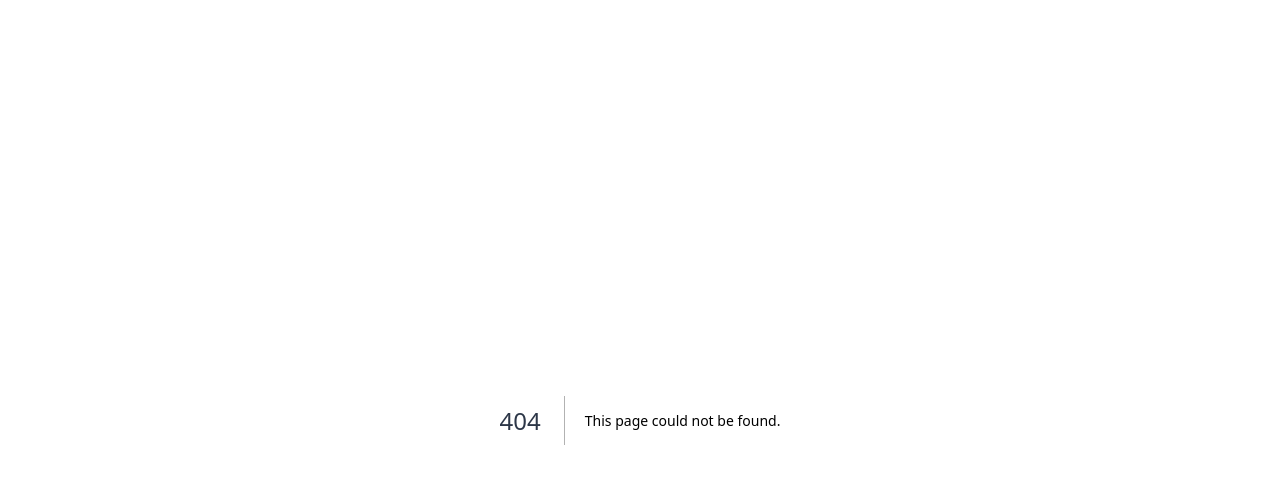
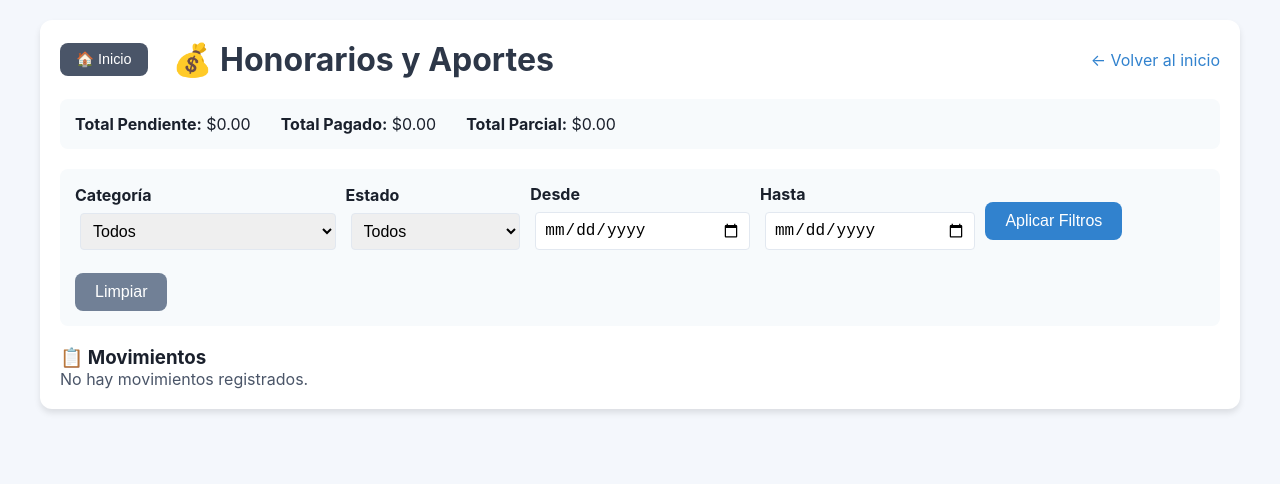
Before and after one commit to MatiasW380/sistema-estudio-juridico, a Next.js app: page /honorarios in a window 1280 px wide. Before the commit this address had no page. Shown: the top 484 px of the page. Built offline with nearby package versions, Linux system fonts and the light colour scheme.

Commit message:
Create honorarios.js

```diff
--- /dev/null
+++ b/pages/honorarios.js
@@ -0,0 +1,190 @@
+// pages/honorarios.js
+// Página de gestión de honorarios y aportes
+
+import { useState, useEffect } from 'react';
+import { useRouter } from 'next/router';
+import BotonInicio from '../components/BotonInicio';
+import { getFinanzas, getResumenFinanzas } from '../lib/googleSheets';
+
+export async function getServerSideProps() {
+  try {
+    const finanzas = await getFinanzas();
+    const resumen = await getResumenFinanzas();
+    return { props: { finanzas: finanzas || [], resumen: resumen || {} } };
+  } catch (error) {
+    console.error('Error al cargar finanzas:', error);
+    return { props: { finanzas: [], resumen: {} } };
+  }
+}
+
+export default function HonorariosPage({ finanzas: finanzasIniciales, resumen: resumenInicial }) {
+  const [finanzas, setFinanzas] = useState(finanzasIniciales);
+  const [filtroCategoria, setFiltroCategoria] = useState('Todos');
+  const [filtroEstado, setFiltroEstado] = useState('Todos');
+  const [fechaInicio, setFechaInicio] = useState('');
+  const [fechaFin, setFechaFin] = useState('');
+  const [resumen, setResumen] = useState(resumenInicial);
+  const router = useRouter();
+
+  const categorias = ['Todos', 'Honorarios', 'Caja_Abogados', 'Colegio_Abogados'];
+  const estados = ['Todos', 'Pendiente', 'Pagado', 'Parcial'];
+
+  const aplicarFiltros = async () => {
+    try {
+      const params = new URLSearchParams();
+      if (filtroCategoria !== 'Todos') params.append('categoria', filtroCategoria);
+      if (filtroEstado !== 'Todos') params.append('estado', filtroEstado);
+      if (fechaInicio) params.append('fechaInicio', fechaInicio);
+      if (fechaFin) params.append('fechaFin', fechaFin);
+
+      const response = await fetch(`/api/finanzas?${params.toString()}`);
+      const data = await response.json();
+      if (data.finanzas) {
+        setFinanzas(data.finanzas);
+      }
+
+      // Actualizar resumen
+      const resResponse = await fetch(`/api/finanzas?resumen=true&${params.toString()}`);
+      const resData = await resResponse.json();
+      if (resData.resumen) {
+        setResumen(resData.resumen);
+      }
+    } catch (error) {
+      console.error('Error al aplicar filtros:', error);
+    }
+  };
+
+  return (
+    <div className="container">
+      <div style={{ display: 'flex', justifyContent: 'space-between', alignItems: 'center', marginBottom: '20px' }}>
+        <div style={{ display: 'flex', alignItems: 'center', gap: '15px' }}>
+          <BotonInicio />
+          <h1>💰 Honorarios y Aportes</h1>
+        </div>
+        <a href="/" style={{ color: '#3182ce', textDecoration: 'none' }}>← Volver al inicio</a>
+      </div>
+
+      {/* Resumen */}
+      <div style={{
+        backgroundColor: '#f7fafc',
+        padding: '15px',
+        borderRadius: '8px',
+        marginBottom: '20px',
+        display: 'flex',
+        gap: '30px',
+        flexWrap: 'wrap'
+      }}>
+        <div><strong>Total Pendiente:</strong> ${resumen.totalPendiente?.toFixed(2) || '0.00'}</div>
+        <div><strong>Total Pagado:</strong> ${resumen.totalPagado?.toFixed(2) || '0.00'}</div>
+        <div><strong>Total Parcial:</strong> ${resumen.totalParcial?.toFixed(2) || '0.00'}</div>
+      </div>
+
+      {/* Filtros */}
+      <div style={{
+        display: 'flex',
+        gap: '15px',
+        flexWrap: 'wrap',
+        marginBottom: '20px',
+        padding: '15px',
+        backgroundColor: '#f7fafc',
+        borderRadius: '8px',
+        alignItems: 'center'
+      }}>
+        <div>
+          <label><strong>Categoría</strong></label>
+          <select
+            value={filtroCategoria}
+            onChange={(e) => setFiltroCategoria(e.target.value)}
+            style={{ padding: '8px', border: '1px solid #e2e8f0', borderRadius: '4px', marginLeft: '5px' }}
+          >
+            {categorias.map(c => (
+              <option key={c} value={c}>{c}</option>
+            ))}
+          </select>
+        </div>
+        <div>
+          <label><strong>Estado</strong></label>
+          <select
+            value={filtroEstado}
+            onChange={(e) => setFiltroEstado(e.target.value)}
+            style={{ padding: '8px', border: '1px solid #e2e8f0', borderRadius: '4px', marginLeft: '5px' }}
+          >
+            {estados.map(e => (
+              <option key={e} value={e}>{e}</option>
+            ))}
+          </select>
+        </div>
+        <div>
+          <label><strong>Desde</strong></label>
+          <input
+            type="date"
+            value={fechaInicio}
+            onChange={(e) => setFechaInicio(e.target.value)}
+            style={{ padding: '8px', border: '1px solid #e2e8f0', borderRadius: '4px', marginLeft: '5px' }}
+          />
+        </div>
+        <div>
+          <label><strong>Hasta</strong></label>
+          <input
+            type="date"
+            value={fechaFin}
+            onChange={(e) => setFechaFin(e.target.value)}
+            style={{ padding: '8px', border: '1px solid #e2e8f0', borderRadius: '4px', marginLeft: '5px' }}
+          />
+        </div>
+        <button onClick={aplicarFiltros} style={{ backgroundColor: '#3182ce' }}>Aplicar Filtros</button>
+        <button onClick={() => {
+          setFiltroCategoria('Todos');
+          setFiltroEstado('Todos');
+          setFechaInicio('');
+          setFechaFin('');
+          aplicarFiltros();
+        }} style={{ backgroundColor: '#718096' }}>Limpiar</button>
+      </div>
+
+      {/* Tabla de movimientos */}
+      <h3>📋 Movimientos</h3>
+      {finanzas.length === 0 ? (
+        <p style={{ color: '#4a5568' }}>No hay movimientos registrados.</p>
+      ) : (
+        <table style={{ width: '100%', borderCollapse: 'collapse' }}>
+          <thead>
+            <tr style={{ backgroundColor: '#edf2f7' }}>
+              <th style={{ padding: '10px', border: '1px solid #e2e8f0', textAlign: 'left' }}>Fecha</th>
+              <th style={{ padding: '10px', border: '1px solid #e2e8f0', textAlign: 'left' }}>Categoría</th>
+              <th style={{ padding: '10px', border: '1px solid #e2e8f0', textAlign: 'left' }}>Tipo</th>
+              <th style={{ padding: '10px', border: '1px solid #e2e8f0', textAlign: 'left' }}>Concepto</th>
+              <th style={{ padding: '10px', border: '1px solid #e2e8f0', textAlign: 'right' }}>Total</th>
+              <th style={{ padding: '10px', border: '1px solid #e2e8f0', textAlign: 'right' }}>Pagado</th>
+              <th style={{ padding: '10px', border: '1px solid #e2e8f0', textAlign: 'center' }}>Estado</th>
+            </tr>
+          </thead>
+          <tbody>
+            {finanzas.map((f, index) => (
+              <tr key={index}>
+                <td style={{ padding: '10px', border: '1px solid #e2e8f0' }}>{f.Fecha || ''}</td>
+                <td style={{ padding: '10px', border: '1px solid #e2e8f0' }}>{f.Categoria || ''}</td>
+                <td style={{ padding: '10px', border: '1px solid #e2e8f0' }}>{f.Tipo || ''}</td>
+                <td style={{ padding: '10px', border: '1px solid #e2e8f0' }}>{f.Concepto || ''}</td>
+                <td style={{ padding: '10px', border: '1px solid #e2e8f0', textAlign: 'right' }}>
+                  ${parseFloat(f.Monto_Total || 0).toFixed(2)}
+                </td>
+                <td style={{ padding: '10px', border: '1px solid #e2e8f0', textAlign: 'right' }}>
+                  ${parseFloat(f.Monto_Pagado || 0).toFixed(2)}
+                </td>
+                <td style={{
+                  padding: '10px',
+                  border: '1px solid #e2e8f0',
+                  textAlign: 'center',
+                  color: f.Estado === 'Pagado' ? '#38a169' : f.Estado === 'Parcial' ? '#ed8936' : '#e53e3e'
+                }}>
+                  {f.Estado || 'Pendiente'}
+                </td>
+              </tr>
+            ))}
+          </tbody>
+        </table>
+      )}
+    </div>
+  );
+}
```
